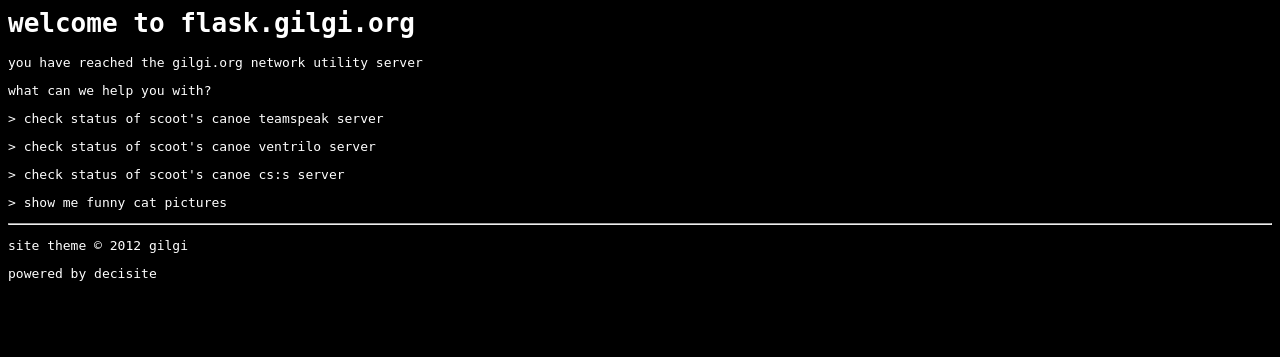
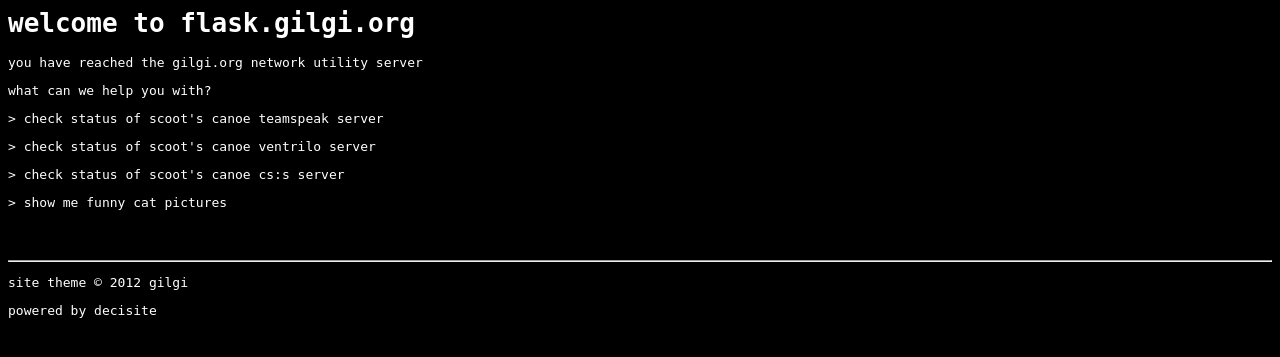
Before and after one commit to sclabs/flask.gilgi.org, a Flask app: page / in a window 1280 px wide. Shown: the top 357 px of the page. Run offline with Flask 2, Linux system fonts and the light colour scheme.

Commit message:
fixed typo

```diff
--- a/static/style.css
+++ b/static/style.css
@@ -15,6 +15,6 @@
     color:blue;
 }
 
-br {
+hr {
     margin-top: 50px;
 }
```
